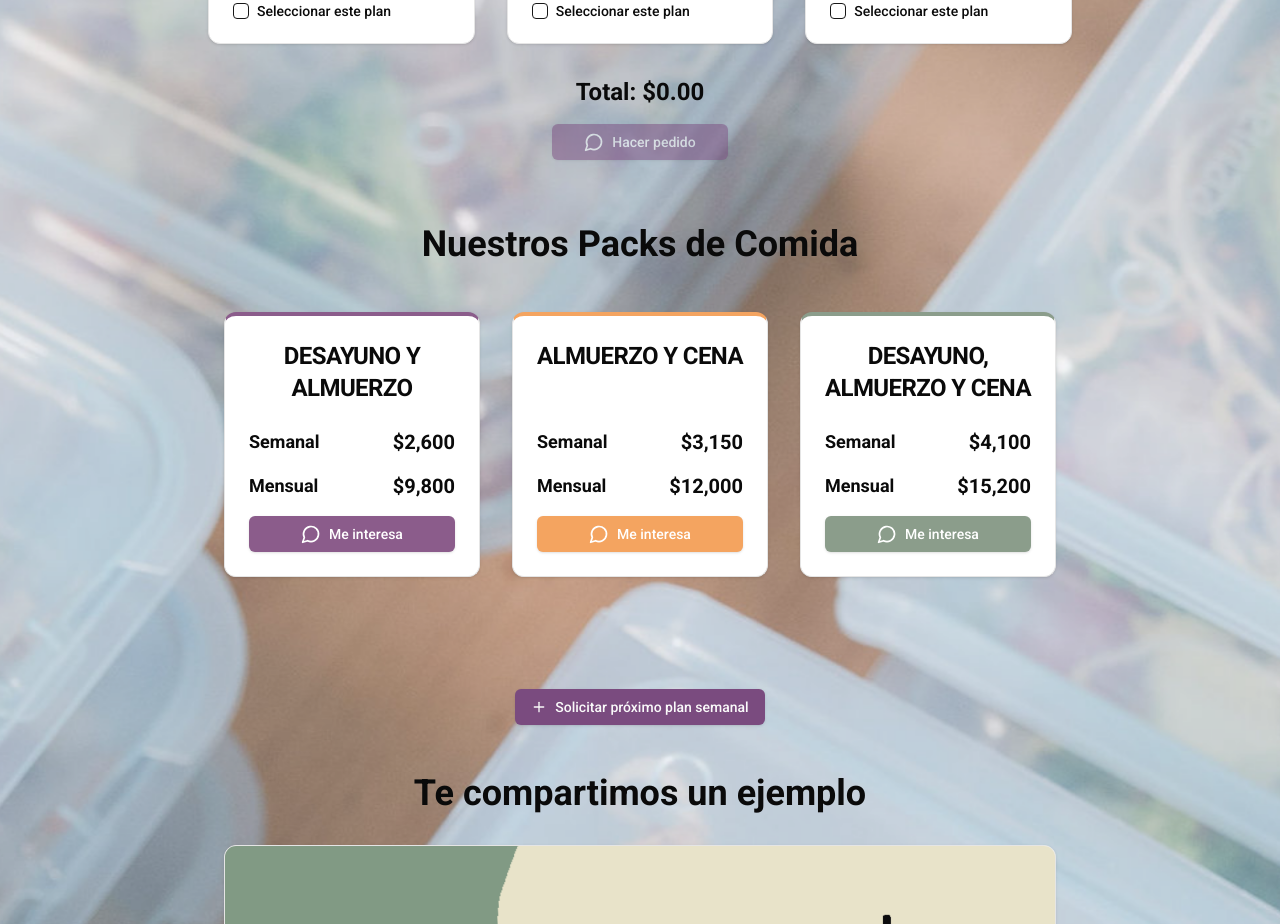
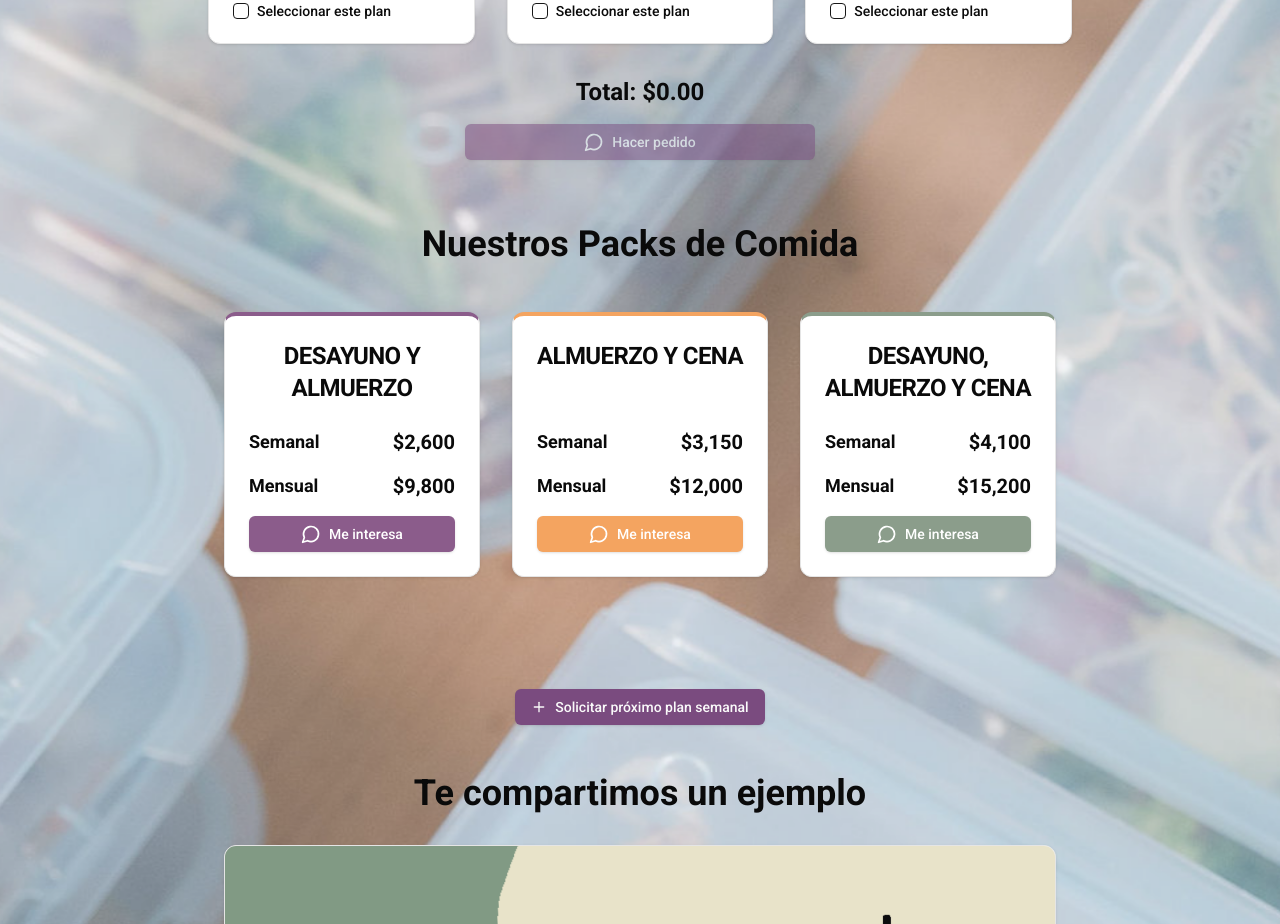
Before and after one commit to SF-Prog/apacha-store, a Next.js app: page /viandas in a window 1280 px wide. Shown: the part 2300-3224 px from the top of the page. Built offline with nearby package versions, Linux system fonts and the light colour scheme; no server answers.

Commit message:
update button

```diff
--- a/app/components/sections/make-your-order/make-your-order.tsx
+++ b/app/components/sections/make-your-order/make-your-order.tsx
@@ -144,7 +144,7 @@ const MakeYourOrder: React.FC = () => {
         <div className="text-center">
           <p className="text-2xl font-bold text-apacha-brown mb-4">Total: ${calculateTotalPrice().toFixed(2)}</p>
           <Button
-            className="px-8 py-3 bg-apacha_purple-100 hover:bg-apacha_purple-100/90 text-white transition-all duration-300 transform hover:scale-105"
+            className="px-8 py-3 bg-apacha_purple-100 hover:bg-apacha_purple-100/90 text-white transition-all duration-300 transform hover:scale-105 w-full max-w-[350px]"
             onClick={() =>
               window.open(`https://wa.me/59898958230?text=${encodeURIComponent(generateWhatsAppMessage())}`, "_blank")
             }
```
